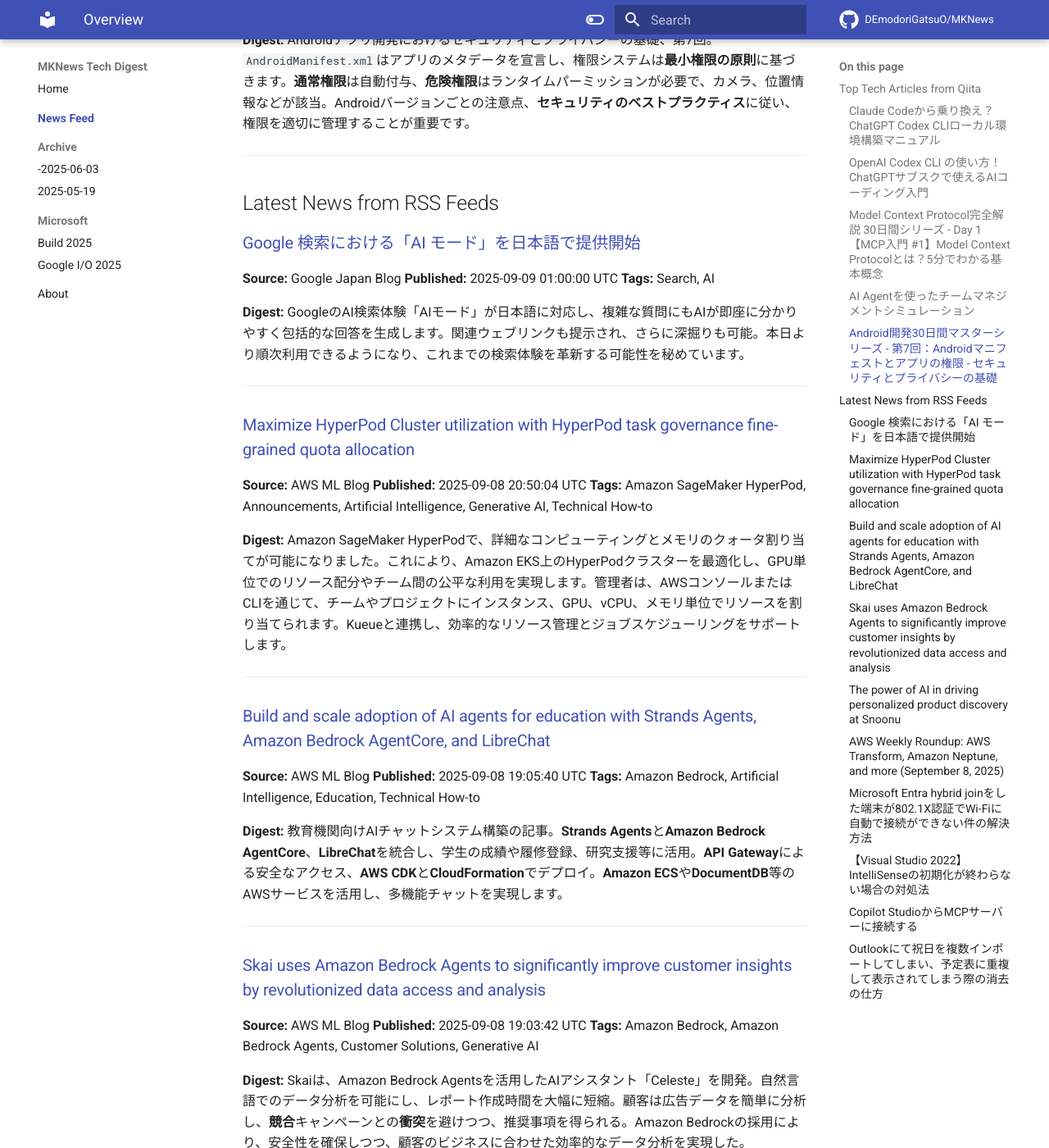
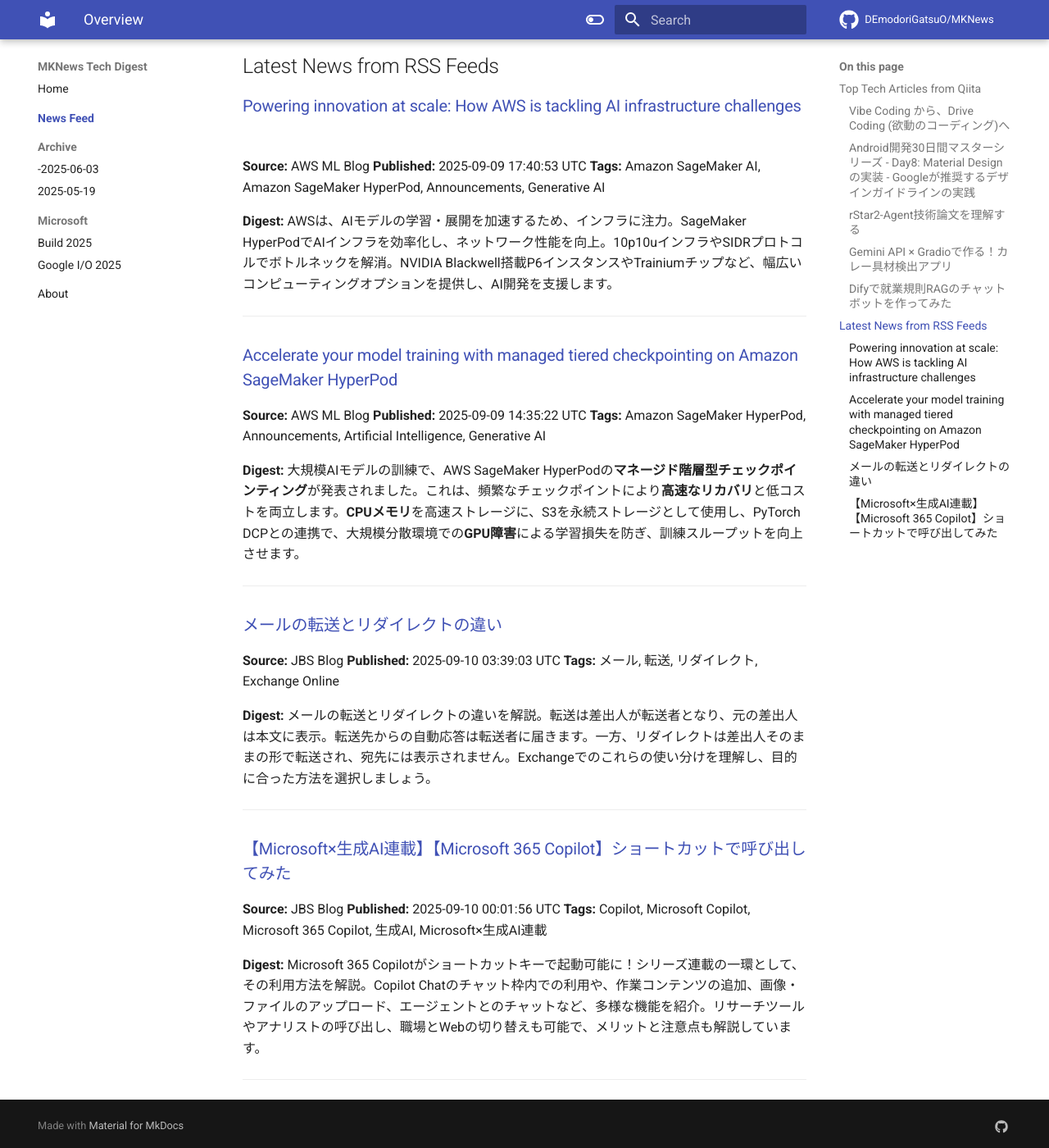
Before and after one commit to DEmodoriGatsuO/MKNews, an MkDocs documentation site: the page built from docs/news/index.md, in a window 1280 px wide and 1400 px high, scrolled down 1471 px. Shown: the whole window at 82% size. Built offline with MkDocs 1.6.1 and Material for MkDocs 9.7.7, drawn with Linux system fonts in a browser that asks for light colours; comment, search, counter and statistics services are not loaded; some of the changed text lies outside the part shown.

Commit message:
Automated AI Tech Digest - 2025-09-10

```diff
--- a/docs/news/index.md
+++ b/docs/news/index.md
@@ -1,158 +1,98 @@
-# AI Tech Trends Digest (2025-09-09)
+# AI Tech Trends Digest (2025-09-10)
 
 
 ## Top Tech Articles from Qiita
 
 
-### [Claude Codeから乗り換え？ChatGPT Codex CLIローカル環境構築マニュアル](https://qiita.com/takuya77088/items/d19fe1582e4d5cb59708)
-**Published:** 2025-09-08 06:40:37 UTC
-**Likes:** 12
-**Tags:** Node.js, AI, OpenAI, codex, CodexCLI
+### [Vibe Coding から、Drive Coding (欲動のコーディング)へ](https://qiita.com/makotosaekit/items/eba767a0a95bbc7b25b3)
+**Published:** 2025-09-09 09:39:39 UTC
+**Likes:** 37
+**Tags:** AI, プロンプト, 思考法, ChatGPT, LLM
 
 **Digest:**
-Codex CLIの使用体験を紹介。GPT-5公開後、ChatGPTの有料プラン加入者は追加料金なしで利用可能に。Node.jsとGitを準備し、`git clone`等でインストール。起動にはログインまたはAPI Keyが必要。Apidogとの連携でAPIデバッグも可能。日本語プロンプトもOK。開発効率UPに貢献し、今後の進化に期待です。
+AIがコードを書ける今、プロダクト完成の鍵は、AIへの「入力」にある。曖昧な「Vibe（雰囲気）」指示ではなく、プロダクトの魂である「Drive（欲動）」を定義する「マニフェスト」を策定し、AIに「実装」することが重要。マニフェストは、AIが未知の状況でも一貫した判断をするための「憲法」となり、開発者はDrive Architectとしてプロダクトを導く。
 
 ---
 
-### [OpenAI Codex CLI の使い方！ChatGPTサブスクで使えるAIコーディング入門](https://qiita.com/tomada/items/bcd0aef846c641ccbb9b)
-**Published:** 2025-09-09 02:08:11 UTC
-**Likes:** 2
-**Tags:** OpenAI, codex, ChatGPT, AIエージェント, CodexCLI
-
-**Digest:**
-ChatGPT Plus/Proユーザーは、**追加料金なし**でAIコーディングツール「Codex」を利用可能。IDE版とCLI版があり、VS Code拡張機能やターミナルで利用可能。環境構築は5分、Webサイト作成は30分で完了。**AGENTS.md**でプロジェクト理解を深め、`/compact`コマンドでトークン節約を。5時間でリセットされるトークン制限に注意し、効率的に活用しましょう。
-
----
-
-### [Model Context Protocol完全解説 30日間シリーズ - Day 1【MCP入門 #1】Model Context Protocolとは？5分でわかる基本概念](https://qiita.com/555hamano/items/f6a9202757bc901073f9)
-**Published:** 2025-09-09 00:13:24 UTC
-**Likes:** 1
-**Tags:** API, 初心者向け, AI, MCP, Anthropic
-
-**Digest:**
-Model Context Protocol（MCP）は、LLMと外部データやツールを標準化して連携させるオープンプロトコルです。Anthropic社が発表し、2024年11月に登場。LLMの知識制限や連携の課題を解決します。Resources, Tools, Promptsの3機能で、データ連携、機能実行、プロンプト管理を実現し、開発コスト削減、セキュリティ強化、開発者支援も特徴です。
-
----
-
-### [AI Agentを使ったチームマネジメントシミュレーション](https://qiita.com/innovator_samoyed/items/8b07c569e0bd0825641a)
-**Published:** 2025-09-08 22:59:59 UTC
-**Likes:** 1
-**Tags:** Python, mesa, マネジメント, LLM, AIエージェント
-
-**Digest:**
-AI Agentを用いたチームマネジメントのシミュレーションを実施。PythonのMesaとGeminiを利用し、上司・部下を模倣。褒める、何もしない、厳しい指導の3パターンを比較した結果、**褒めるマネジメント**は生産性向上に貢献、**厳しい指導**は組織崩壊を招くことが判明。シミュレーションを通じて、組織運営への示唆を得た。
-
----
-
-### [Android開発30日間マスターシリーズ - 第7回：Androidマニフェストとアプリの権限 - セキュリティとプライバシーの基礎](https://qiita.com/555hamano/items/19afe7cd223dba0310b3)
-**Published:** 2025-09-08 17:31:11 UTC
+### [Android開発30日間マスターシリーズ - Day8: Material Designの実装 - Googleが推奨するデザインガイドラインの実践](https://qiita.com/555hamano/items/23f69e7a5374e77f726d)
+**Published:** 2025-09-10 00:19:34 UTC
 **Likes:** 1
 **Tags:** Android, 初心者, AndroidStudio, LLM, ModelContextProtocol
 
 **Digest:**
-Androidアプリ開発におけるセキュリティとプライバシーの基礎、第7回。`AndroidManifest.xml`はアプリのメタデータを宣言し、権限システムは**最小権限の原則**に基づきます。**通常権限**は自動付与、**危険権限**はランタイムパーミッションが必要で、カメラ、位置情報などが該当。Androidバージョンごとの注意点、**セキュリティのベストプラクティス**に従い、権限を適切に管理することが重要です。
+Material Design 3は、Googleが発表した最新デザインシステムで、パーソナライゼーション、動的カラー、より自然なモーション、アクセシビリティ向上などが特徴です。導入には依存関係追加、テーマ設定が必要。Extended FAB、テキストフィールド、Navigation Rail、ボタンなどのコンポーネントがあります。カスタムカラーパレットはMaterial Theme Builderで生成可能。パフォーマンスとアクセシビリティも重要です。
+
+---
+
+### [rStar2-Agent技術論文を理解する](https://qiita.com/shimajiroxyz/items/e100ffe0ca18966d9564)
+**Published:** 2025-09-09 13:48:26 UTC
+**Likes:** 1
+**Tags:** Python, 論文読み, Agent, LLM
+
+**Digest:**
+rStar2-Agent (Shangら, 2025) は、強化学習 (RL) を用いて数学推論能力を向上させる手法。GRPO-RoC を提案し、ツール利用の過程を学習。学習環境を整備し、大規模モデルを凌駕する性能を実現。応答時間短縮も達成。しかし、比較対象やベンチマーク解釈には注意が必要。
+
+---
+
+### [Gemini API × Gradioで作る！カレー具材検出アプリ](https://qiita.com/Tadataka_Takahashi/items/243ef1aa5b3e61a3a027)
+**Published:** 2025-09-09 12:55:27 UTC
+**Likes:** 1
+**Tags:** Python, 画像認識, 物体検出, Gemini, gradio
+
+**Digest:**
+Gemini API と Gradio を用いて、カレー画像の具材を自動検出する Webアプリを開発。Gemini 2.5 の構造化出力で JSON を取得し、Gradio UI で信頼度調整可能。バウンディングボックスによる位置特定や EXIF 対応も実装。複数の画像をバッチ処理でき、栄養分析への応用も期待できます。
+
+---
+
+### [Difyで就業規則RAGのチャットボットを作ってみた](https://qiita.com/a-kamiya/items/86dc0664253371676068)
+**Published:** 2025-09-09 09:03:53 UTC
+**Likes:** 1
+**Tags:** chatbot, Gemini, rag, ノーコード, Dify
+
+**Digest:**
+Difyクラウド版を使い、架空の就業規則チャットボットを構築。Gemini APIキー設定後、Word形式の就業規則をナレッジとしてアップロードし、質問応答を実現。ノーコードで知識検索機能を実装し、質問への的確な回答を確認。公開URLで社内展開も可能。IF/ELSE等の機能も期待できる。
 
 ---
 
 ## Latest News from RSS Feeds
 
 
-### [Google 検索における「AI モード」を日本語で提供開始](https://blog.google/intl/ja-jp/products/explore-get-answers/ai-mode-search/)
-**Source:** Google Japan Blog
-**Published:** 2025-09-09 01:00:00 UTC
-**Tags:** Search, AI
+### [Powering innovation at scale: How AWS is tackling AI infrastructure challenges](https://aws.amazon.com/blogs/machine-learning/powering-innovation-at-scale-how-aws-is-tackling-ai-infrastructure-challenges/)
+**Source:** AWS ML Blog
+**Published:** 2025-09-09 17:40:53 UTC
+**Tags:** Amazon SageMaker AI, Amazon SageMaker HyperPod, Announcements, Generative AI
 
 **Digest:**
-GoogleのAI検索体験「AIモード」が日本語に対応し、複雑な質問にもAIが即座に分かりやすく包括的な回答を生成します。関連ウェブリンクも提示され、さらに深掘りも可能。本日より順次利用できるようになり、これまでの検索体験を革新する可能性を秘めています。
+AWSは、AIモデルの学習・展開を加速するため、インフラに注力。SageMaker HyperPodでAIインフラを効率化し、ネットワーク性能を向上。10p10uインフラやSIDRプロトコルでボトルネックを解消。NVIDIA Blackwell搭載P6インスタンスやTrainiumチップなど、幅広いコンピューティングオプションを提供し、AI開発を支援します。
 
 ---
 
-### [Maximize HyperPod Cluster utilization with HyperPod task governance fine-grained quota allocation](https://aws.amazon.com/blogs/machine-learning/maximize-hyperpod-cluster-utilization-with-hyperpod-task-governance-fine-grained-quota-allocation/)
+### [Accelerate your model training with managed tiered checkpointing on Amazon SageMaker HyperPod](https://aws.amazon.com/blogs/machine-learning/accelerate-your-model-training-with-managed-tiered-checkpointing-on-amazon-sagemaker-hyperpod/)
 **Source:** AWS ML Blog
-**Published:** 2025-09-08 20:50:04 UTC
-**Tags:** Amazon SageMaker HyperPod, Announcements, Artificial Intelligence, Generative AI, Technical How-to
+**Published:** 2025-09-09 14:35:22 UTC
+**Tags:** Amazon SageMaker HyperPod, Announcements, Artificial Intelligence, Generative AI
 
 **Digest:**
-Amazon SageMaker HyperPodで、詳細なコンピューティングとメモリのクォータ割り当てが可能になりました。これにより、Amazon EKS上のHyperPodクラスターを最適化し、GPU単位でのリソース配分やチーム間の公平な利用を実現します。管理者は、AWSコンソールまたはCLIを通じて、チームやプロジェクトにインスタンス、GPU、vCPU、メモリ単位でリソースを割り当てられます。Kueueと連携し、効率的なリソース管理とジョブスケジューリングをサポートします。
+大規模AIモデルの訓練で、AWS SageMaker HyperPodの**マネージド階層型チェックポインティング**が発表されました。これは、頻繁なチェックポイントにより**高速なリカバリ**と低コストを両立します。**CPUメモリ**を高速ストレージに、S3を永続ストレージとして使用し、PyTorch DCPとの連携で、大規模分散環境での**GPU障害**による学習損失を防ぎ、訓練スループットを向上させます。
 
 ---
 
-### [Build and scale adoption of AI agents for education with Strands Agents, Amazon Bedrock AgentCore, and LibreChat](https://aws.amazon.com/blogs/machine-learning/build-and-scale-adoption-of-ai-agents-for-education-with-strands-agents-amazon-bedrock-agentcore-and-librechat/)
-**Source:** AWS ML Blog
-**Published:** 2025-09-08 19:05:40 UTC
-**Tags:** Amazon Bedrock, Artificial Intelligence, Education, Technical How-to
+### [メールの転送とリダイレクトの違い](https://blog.jbs.co.jp/entry/2025/09/10/123903)
+**Source:** JBS Blog
+**Published:** 2025-09-10 03:39:03 UTC
+**Tags:** メール, 転送, リダイレクト, Exchange Online
 
 **Digest:**
-教育機関向けAIチャットシステム構築の記事。**Strands Agents**と**Amazon Bedrock AgentCore**、**LibreChat**を統合し、学生の成績や履修登録、研究支援等に活用。**API Gateway**による安全なアクセス、**AWS CDK**と**CloudFormation**でデプロイ。**Amazon ECS**や**DocumentDB**等のAWSサービスを活用し、多機能チャットを実現します。
+メールの転送とリダイレクトの違いを解説。転送は差出人が転送者となり、元の差出人は本文に表示。転送先からの自動応答は転送者に届きます。一方、リダイレクトは差出人そのままの形で転送され、宛先には表示されません。Exchangeでのこれらの使い分けを理解し、目的に合った方法を選択しましょう。
 
 ---
 
-### [Skai uses Amazon Bedrock Agents to significantly improve customer insights by revolutionized data access and analysis](https://aws.amazon.com/blogs/machine-learning/skai-uses-amazon-bedrock-agents-to-significantly-improve-customer-insights-by-revolutionized-data-access-and-analysis/)
-**Source:** AWS ML Blog
-**Published:** 2025-09-08 19:03:42 UTC
-**Tags:** Amazon Bedrock, Amazon Bedrock Agents, Customer Solutions, Generative AI
+### [【Microsoft×生成AI連載】【Microsoft 365 Copilot】ショートカットで呼び出してみた](https://blog.jbs.co.jp/entry/2025/09/10/090156)
+**Source:** JBS Blog
+**Published:** 2025-09-10 00:01:56 UTC
+**Tags:** Copilot, Microsoft Copilot, Microsoft 365 Copilot, 生成AI, Microsoft×生成AI連載
 
 **Digest:**
-Skaiは、Amazon Bedrock Agentsを活用したAIアシスタント「Celeste」を開発。自然言語でのデータ分析を可能にし、レポート作成時間を大幅に短縮。顧客は広告データを簡単に分析し、**競合**キャンペーンとの**衝突**を避けつつ、推奨事項を得られる。Amazon Bedrockの採用により、安全性を確保しつつ、顧客のビジネスに合わせた効率的なデータ分析を実現した。
+Microsoft 365 Copilotがショートカットキーで起動可能に！シリーズ連載の一環として、その利用方法を解説。Copilot Chatのチャット枠内での利用や、作業コンテンツの追加、画像・ファイルのアップロード、エージェントとのチャットなど、多様な機能を紹介。リサーチツールやアナリストの呼び出し、職場とWebの切り替えも可能で、メリットと注意点も解説しています。
 
 ---
-
-### [The power of AI in driving personalized product discovery at Snoonu](https://aws.amazon.com/blogs/machine-learning/the-power-of-ai-in-driving-personalized-product-discovery-at-snoonu/)
-**Source:** AWS ML Blog
-**Published:** 2025-09-08 15:49:54 UTC
-**Tags:** Amazon Bedrock, Amazon ElastiCache, Amazon Kinesis, Amazon MQ, Amazon Personalize, AWS Lambda, Customer Solutions
-
-**Digest:**
-Snoonuは、AIを活用したパーソナライゼーションでECサイトの顧客体験を向上。Amazon Personalizeを導入し、当初の全カテゴリ共通モデルから、食品、食料品、マーケットプレイスごとに個別モデルを開発。その結果、カートへの追加が1600%増加、GMVがモデル投資の47倍に。日次でのモデル更新や、リアルタイムのレコメンデーション、ElastiCacheによるキャッシュなど、顧客エンゲージメントと売上向上に成功しました。
-
----
-
-### [AWS Weekly Roundup: AWS Transform, Amazon Neptune, and more (September 8, 2025)](https://aws.amazon.com/blogs/aws/aws-weekly-roundup-aws-transform-amazon-neptune-and-more-september-8-2025/)
-**Source:** AWS News Blog
-**Published:** 2025-09-08 17:20:32 UTC
-**Tags:** Amazon Bedrock, Amazon Elastic Container Service, Amazon Neptune, Announcements, AWS Transform, AWS User Notifications, Launch, News, Week in Review
-
-**Digest:**
-オランダ在住の筆者によるAWS週刊まとめ。2週間後の9/24にユトレヒトで開催される「AWS Community Day 2025」では、500人超のクラウド技術者が集結し、25のセッションが開催。先週の発表では、AWS Transformでストレージ分析機能が拡充、Amazon Bedrockでグローバルリージョン間推論が利用可能に。Amazon Neptuneのパブリックエンドポイント、ECS Execのコンソール対応も。AWS User Notificationsの組織通知設定も一般公開。
-
----
-
-### [Microsoft Entra hybrid joinをした端末が802.1X認証でWi-Fiに自動で接続ができない件の解決方法](https://blog.jbs.co.jp/entry/2025/09/09/141537)
-**Source:** JBS Blog
-**Published:** 2025-09-09 05:15:37 UTC
-**Tags:** トラブルシュート, M365, MEHJ, Microsoft, Azure
-
-**Digest:**
-Microsoft Entra hybrid join (MEHJ) 端末で、SCP用GPO適用後に802.1X認証Wi-Fi接続が失敗する事象が発生。トラブルシューティングの結果、原因と解決方法が判明しました。具体的には、PowerShellによる手動読み込み、またはGPOでの配布で対応可能です。
-
----
-
-### [【Visual Studio 2022】IntelliSenseの初期化が終わらない場合の対処法](https://blog.jbs.co.jp/entry/2025/09/09/125104)
-**Source:** JBS Blog
-**Published:** 2025-09-09 03:51:04 UTC
-**Tags:** Visual Studio 2022
-
-**Digest:**
-新しいPCでVisual Studio 2022をインストールし、WindowsフォームアプリでIntelliSenseが初期化されない問題が発生しました。解決策を紹介します。IntelliSenseの不具合は、開発効率を著しく低下させるため、今回の対処法を参考に、スムーズな開発環境を構築しましょう。
-
----
-
-### [Copilot StudioからMCPサーバーに接続する](https://blog.jbs.co.jp/entry/2025/09/09/110444)
-**Source:** JBS Blog
-**Published:** 2025-09-09 02:04:44 UTC
-**Tags:** Microsoft Copilot Studio, Microsoft 365 Copilot, MCP
-
-**Digest:**
-Copilot StudioからMicrosoftのMCPサーバーに接続する手順を解説。MCPはModel Context Serverの略で、公開ツールを呼び出してエージェント機能を拡張可能。Microsoft Learnのドキュメントを参照し、Copilot StudioとMCPを連携させる設定や動作確認についてまとめている。
-
----
-
-### [Outlookにて祝日を複数インポートしてしまい、予定表に重複して表示されてしまう際の消去の仕方](https://blog.jbs.co.jp/entry/2025/09/09/094303)
-**Source:** JBS Blog
-**Published:** 2025-09-09 00:43:03 UTC
-**Tags:** Outlook
-
-**Digest:**
-Outlookで祝日が複数表示される問題の解決策を紹介。デフォルトでは表示されない祝日をインポートする際、誤って複数回行うと重複表示されます。対処法として、予定表を「一覧」表示にし、分類項目が「祝日」のものを右クリックで削除。その後、再度祝日をインポートすることで解決できます。
-
----
```
